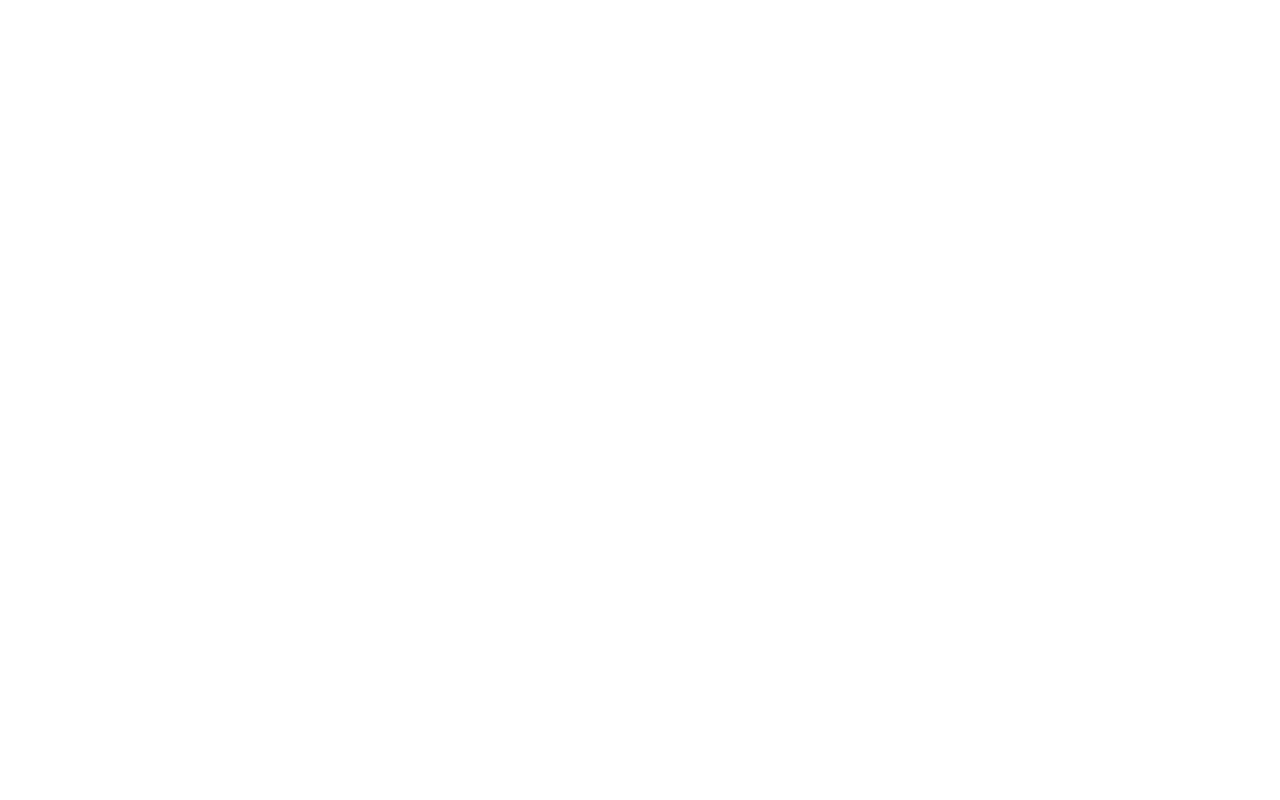
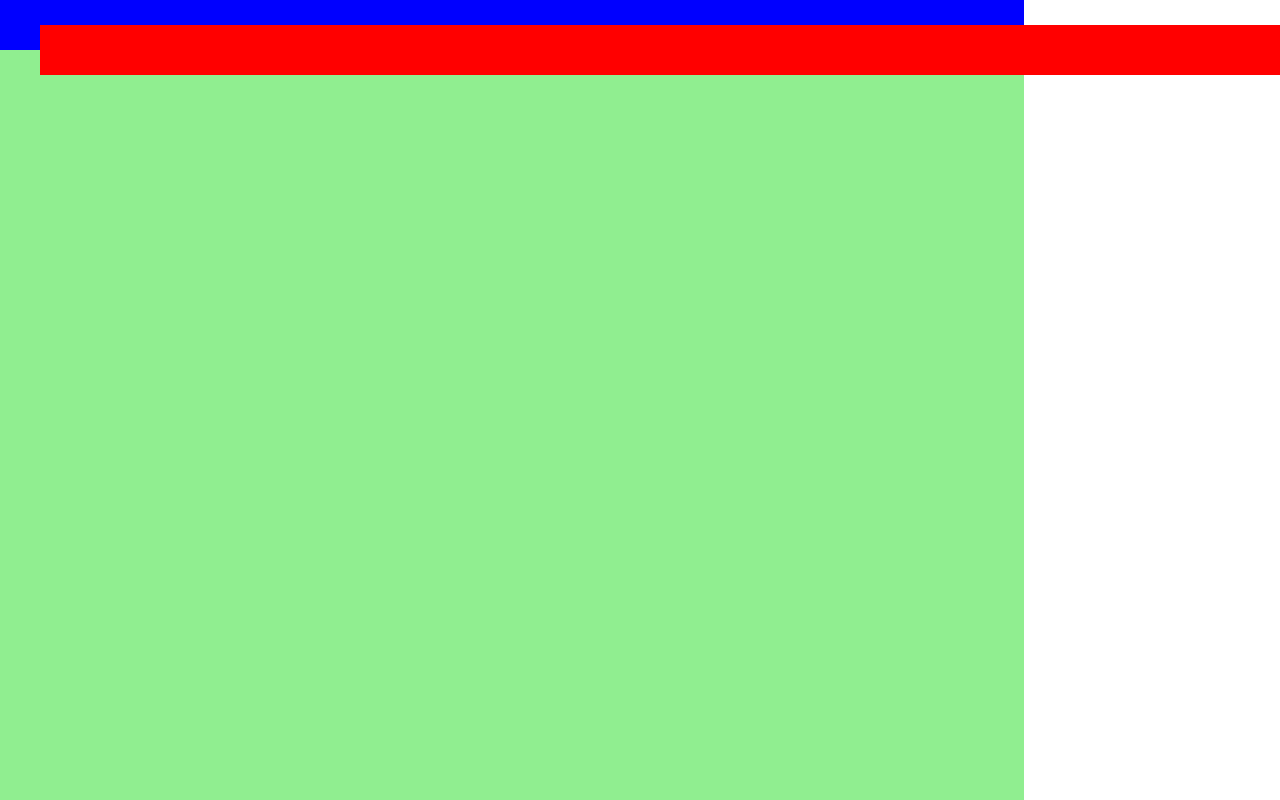
Before and after one commit to wasilionok/podstawy-css, a plain HTML site: page 2-pozycjonowanie-css/index.html in a window 1280 px wide. Shown: the top 800 px of the page. Drawn offline with Linux system fonts and the light colour scheme.

Commit message:
pozycjonowanie 22

```diff
--- a/2-pozycjonowanie-css/css/style.css
+++ b/2-pozycjonowanie-css/css/style.css
@@ -0,0 +1,22 @@
+body {
+    margin: 0;
+}
+#zielony {
+    width: 80%;
+    height: 1500px;
+    background-color: lightgreen;
+}
+
+#czerwony {
+    position: fixed;
+    top: 25px;
+    left: 40px;
+    height: 50px;
+    width: 100%;
+    background-color: red;
+}
+#niebieski {
+    height: 50px;
+    width: 100%;
+    background-color: blue;
+}
--- a/2-pozycjonowanie-css/index.html
+++ b/2-pozycjonowanie-css/index.html
@@ -7,6 +7,9 @@
 </head>
 
 <body>
-
+    <div id="zielony">
+        <div id="czerwony"></div>
+        <div id="niebieski"></div>
+    </div>
 </body>
 </html>
```
